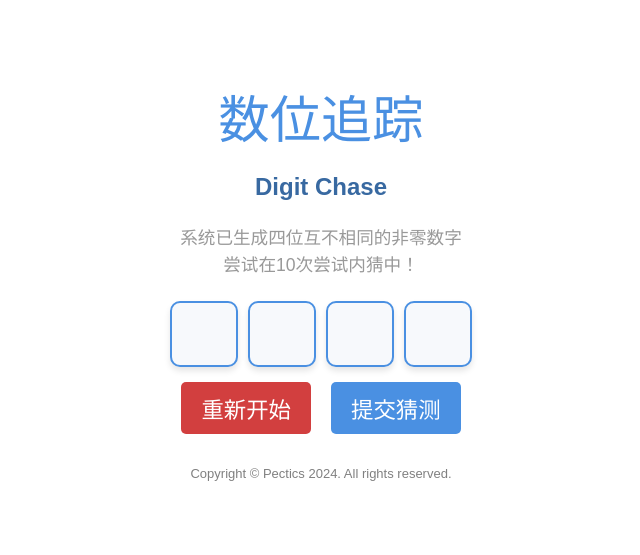
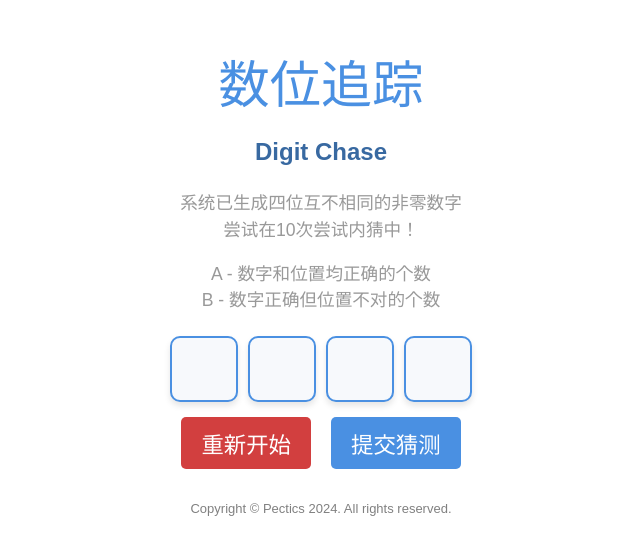
Before and after one commit to Pectics/Digit-Chase, a Vue app: page / in a window 1280 px wide. Shown: the part 129-684 px from the top of the page, without its empty margins (319-959 px from the left). Built offline with nearby package versions, Linux system fonts and the light colour scheme.

Commit message:
解决B的计算问题

```diff
--- a/src/components/Game.vue
+++ b/src/components/Game.vue
@@ -3,6 +3,7 @@
         <h1>数位追踪</h1>
         <h2>Digit Chase</h2>
         <p>系统已生成四位互不相同的非零数字<br>尝试在10次尝试内猜中！</p>
+        <p>A - 数字和位置均正确的个数<br>B - 数字正确但位置不对的个数</p>
 
         <div v-if="!gameOver">
             <input v-for="(value, index) in guess" :key="index" type="number" min="1" max="9" v-model="guess[index]"
@@ -77,8 +78,7 @@ export default {
             currentGuess.forEach((num, index) => {
                 if (num === this.target[index]) {
                     A++;
-                }
-                if (this.target.includes(num)) {
+                } else if (this.target.includes(num)) {
                     B++;
                 }
             });
```
